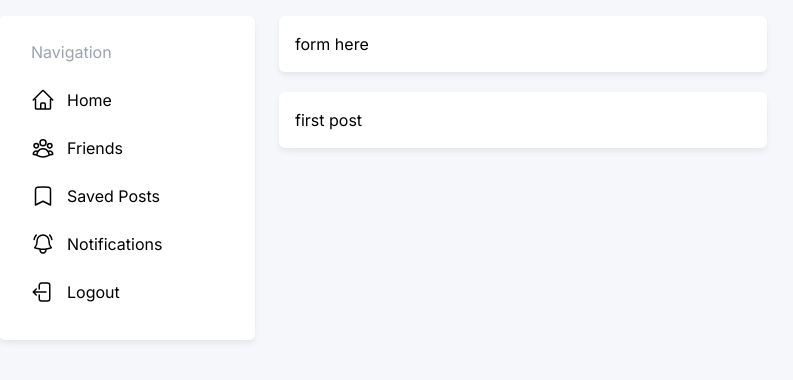
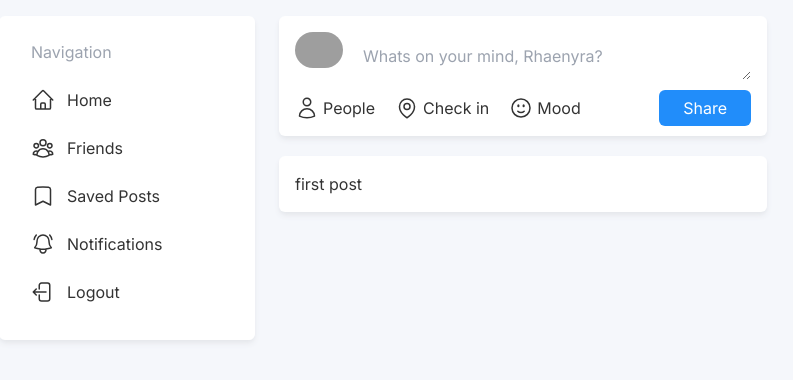
Before and after one commit to keshavpj1711/SoMA, a Next.js app in the folder soma/: page / in a window 1280 px wide. Shown: the top 380 px of the page, without its empty margins (257-1050 px from the left). Built offline with nearby package versions, Linux system fonts and the light colour scheme; grey boxes are pictures that could not be loaded.

Commit message:
small change in global.css and added the PostFormCard components in page

```diff
--- a/soma/src/app/globals.css
+++ b/soma/src/app/globals.css
@@ -4,4 +4,5 @@
 
 body{
   background-color: #F5F7FB;
+  color: #333;
 }
--- a/soma/src/app/page.js
+++ b/soma/src/app/page.js
@@ -1,6 +1,7 @@
 import NavigationCard from "@/components/NavigationCard";
 import Image from "next/image";
 import Card from "@/components/Card";
+import PostFormCard from "@/components/PostFormCard";
 
 export default function Home() {
   return (
@@ -9,7 +10,7 @@ export default function Home() {
 
       <div className="w-1/3">
         {/*
-        Our First Task is to create the side floating thing containing
+        Our First Task is to create the sidebar containing
         - Notification
         - Friends
         and other different stuff
@@ -18,8 +19,14 @@ export default function Home() {
       </div>
 
       <div className="grow">
-        <Card>form here</Card>
+
+        {/* This PostFormCard gets us all the component
+        that we want, to create the post feature area */}
+        <PostFormCard />
+
+        {/*  */}
         <Card>first post</Card>
+
       </div>
     </div>
   );
```
